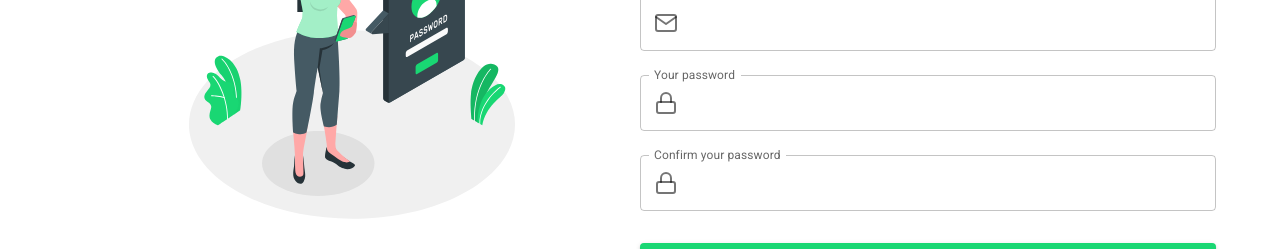
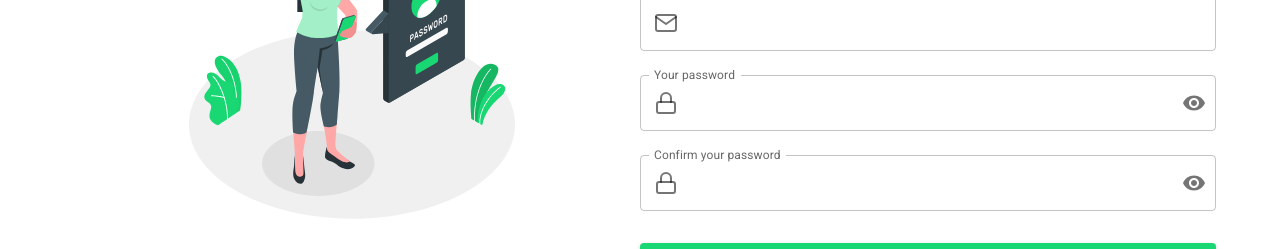
Before and after one commit to Rafaelalmendra/form-app-thagos-tecnologia-challenge-, a React (Create React App) app: page / in a window 1280 px wide. Shown: the part 355-604 px from the top of the page. Built offline with nearby package versions, Linux system fonts and the light colour scheme.

Commit message:
:sparkles: hide and show password option

```diff
--- /dev/null
+++ b/src/components/CustomInput/PasswordInput.tsx
@@ -0,0 +1,55 @@
+import Visibility from '@mui/icons-material/Visibility';
+import FormControl from '@mui/material/FormControl';
+import VisibilityOff from '@mui/icons-material/VisibilityOff';
+import { Lock } from 'react-feather';
+import { useState } from 'react';
+import {
+  IconButton,
+  InputAdornment,
+  InputLabel,
+  OutlinedInput,
+} from '@mui/material';
+
+interface PasswordInputProps {
+  title: string;
+  field: string;
+}
+
+const PasswordInput = ({ title, field, ...props }: PasswordInputProps) => {
+  const [showPassword, setShowPassword] = useState(false);
+  const handleClickShowPassword = () => {
+    setShowPassword(!showPassword);
+  };
+
+  return (
+    <FormControl sx={{ width: '100%' }} margin="normal" variant="outlined">
+      <InputLabel htmlFor="outlined-adornment-password">{title}</InputLabel>
+      <OutlinedInput
+        id="outlined-adornment-password"
+        type={showPassword ? 'text' : 'password'}
+        variant="outlined"
+        label={title}
+        startAdornment={
+          <InputAdornment position="start">
+            <Lock />
+          </InputAdornment>
+        }
+        endAdornment={
+          <InputAdornment position="end">
+            <IconButton
+              aria-label="toggle password visibility"
+              onClick={handleClickShowPassword}
+              edge="end"
+            >
+              {showPassword ? <VisibilityOff /> : <Visibility />}
+            </IconButton>
+          </InputAdornment>
+        }
+        {...field}
+        {...props}
+      />
+    </FormControl>
+  );
+};
+
+export default PasswordInput;
--- a/src/components/FormRegistration/index.tsx
+++ b/src/components/FormRegistration/index.tsx
@@ -1,6 +1,6 @@
 import { useState } from 'react';
 import { Formik, Form, Field } from 'formik';
-import { Users, Mail, Lock } from 'react-feather';
+import { Users, Mail } from 'react-feather';
 import { Box, Button } from '@mui/material';
 import { useTranslation } from 'react-i18next';
 import Alert from '@mui/material/Alert';
@@ -11,6 +11,7 @@ import schema from '../../schema/validationRegister';
 import CustomInput from '../CustomInput';
 import TitleForm from '../TitleForm';
 import SucessAlert from '../SucessAlert';
+import PasswordInput from '../CustomInput/PasswordInput';
 
 interface ValuesProps {
   name: string;
@@ -78,10 +79,8 @@ const FormRegistration = () => {
             )}
             <Field
               name="password"
-              component={CustomInput}
+              component={PasswordInput}
               title={t('Your password')}
-              type="password"
-              icon={<Lock />}
             />
             {errors.password && (
               <Alert severity="error">
@@ -92,10 +91,8 @@ const FormRegistration = () => {
             )}
             <Field
               name="confirmPassword"
-              component={CustomInput}
+              component={PasswordInput}
               title={t('Confirm your password')}
-              type="password"
-              icon={<Lock />}
             />
             {errors.confirmPassword && (
               <Alert severity="error">{t('Passwords do not match')}</Alert>
```
